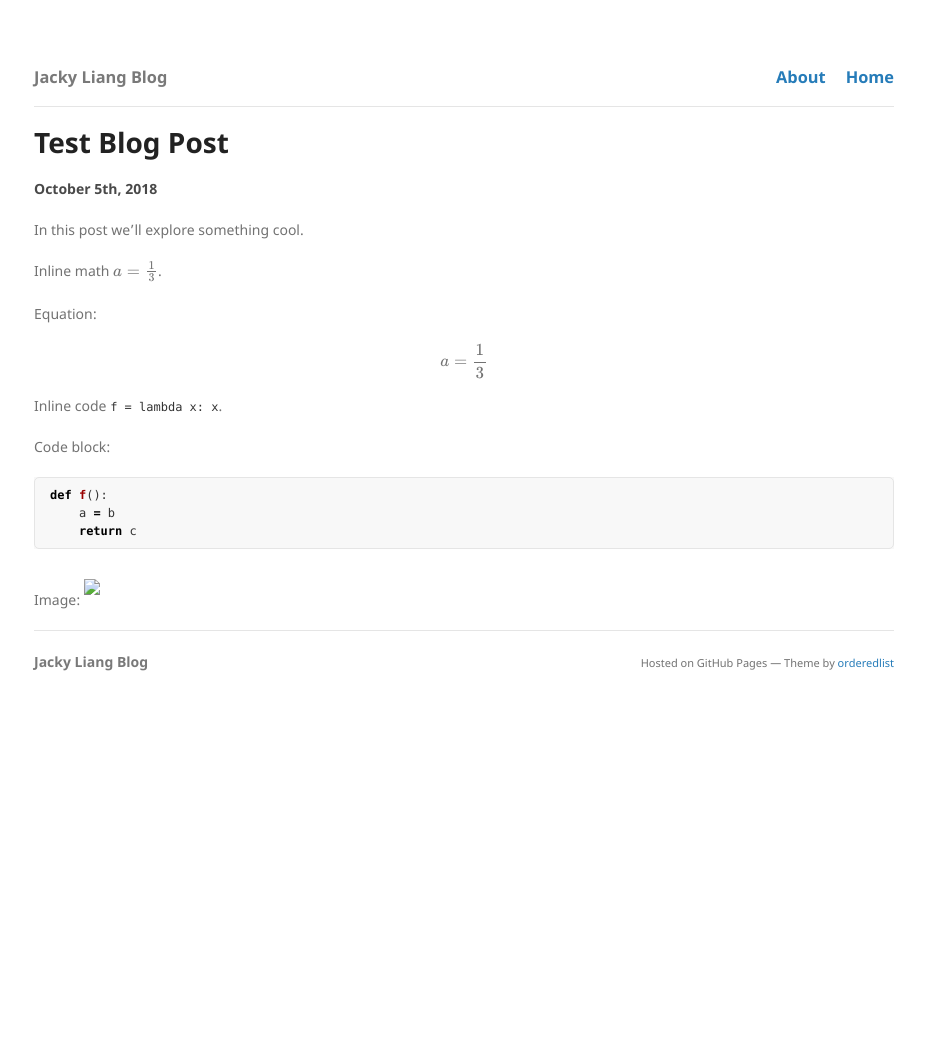
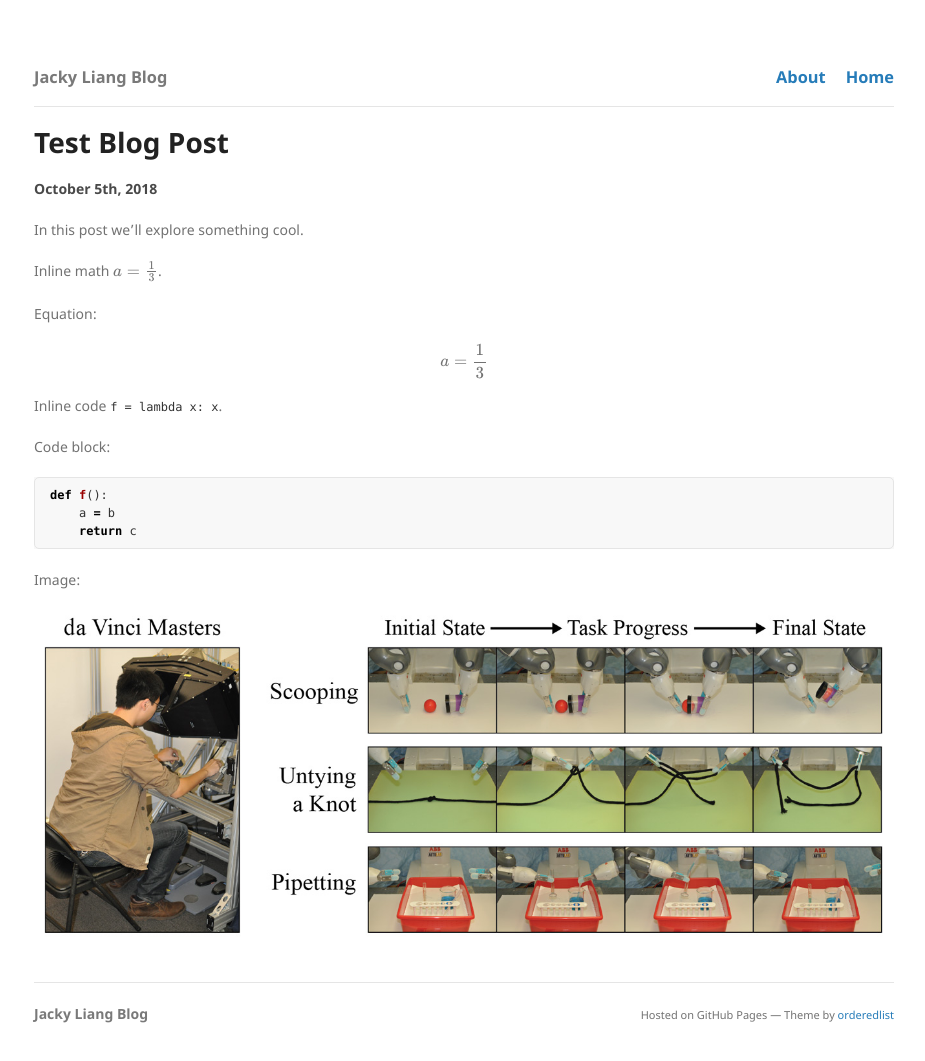
Before and after one commit to jacky-liang/jacky.io, a Jekyll site: the page built from blog/2018-10-05-Test-Blog-Post.md, in a window 1280 px wide. Shown: the whole page, without its empty margins (176-1101 px from the left). Built offline with Jekyll 4.4.1, drawn with Linux system fonts in a browser that asks for light colours; formulas are drawn with MathJax 3; a style sheet for code colours, icons or effects is not loaded; before the commit the page ends 900 px from its top, so only the background shows below that.

Commit message:
fix image blog template

````diff
--- a/blog/2018-10-05-Test-Blog-Post.md
+++ b/blog/2018-10-05-Test-Blog-Post.md
@@ -22,4 +22,4 @@ def f():
 ```
 
 Image:
-<img class="pub-img" src="{{ site.baseurl }}assets/imgs/dy-teleop_web.jpg">
+<img class="pub-img" src="/assets/imgs/dy-teleop_web.jpg">
````
